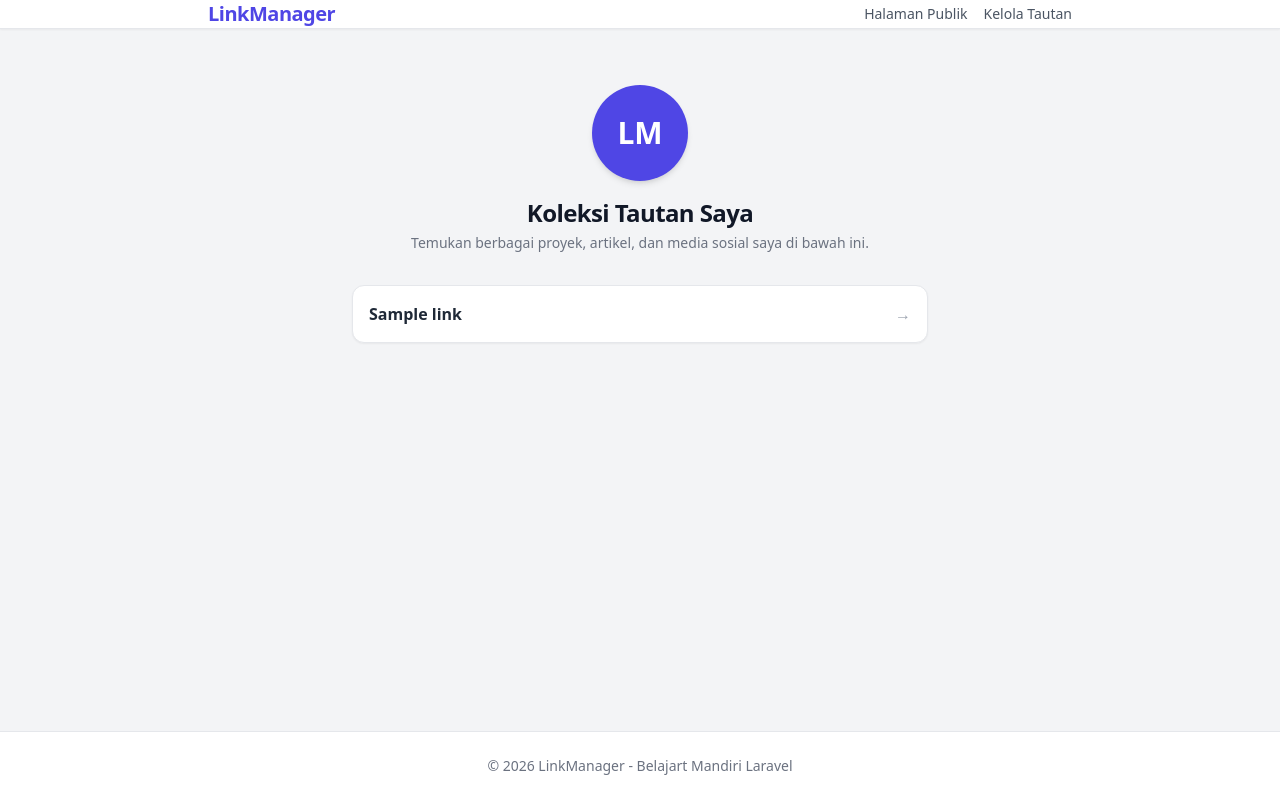
After one commit to lino089/Link-Manager, a Laravel app: page / in a window 1280 px wide. The commit adds this page. Run offline with Laravel 12, Linux system fonts and the light colour scheme; tables that the repository leaves empty hold one stand-in row (values such as "Sample post"); some libraries are stand-ins or nearby versions.

Commit message:
Membangun Halaman Depan

```diff
--- a/resources/views/layouts/app.blade.php
+++ b/resources/views/layouts/app.blade.php
@@ -7,7 +7,7 @@
     <title>@yield('title', 'Link Manager')</title>
 
     <!-- Tailwind CSS CDN untk styling cepat -->
-    <script src="https://cdn.tailwinds.com"></script>
+    <script src="https://cdn.tailwindcss.com"></script>
 </head>
 
 <body class="bg-gray-100 text-gray-800 font-sans antialiased min-h-screen flex flex-col">
@@ -20,16 +20,16 @@
             </div>
             <nav class="flex space-x-4">
                 <a href="{{ url('/') }}"
-                    class="text-sm font-medium text-gray-600 hover:text-indigo-600 transaction">Halaman Publik</a>
-                <a href="{{ url('links.index') }}"
-                    class="text-sm font medium text-gray-600 hover:text-indigo-600 transition"> Kelola Tautan</a>
+                    class="text-sm font-medium text-gray-600 hover:text-indigo-600 transition">Halaman Publik</a>
+                <a href="{{ route('links.index') }}"
+                    class="text-sm font-medium text-gray-600 hover:text-indigo-600 transition"> Kelola Tautan</a>
             </nav>
         </div>
     </header>
 
     <!-- 2. Kotak Notifikasi / flash message -->
     @if (session('success'))
-        <div class="max-x-4xl mx-auto px-4 mt-6 w-full">
+        <div class="max-w-4xl mx-auto px-4 mt-6 w-full">
             <div class="bg-green-50 border-l-4 border-green-500 p-4 rounded-r shadow-sm flex items-center justify-between">
                 <div class="flex items-center">
                     <span class="text-green-600 font-bold mr-2">Sukses: </span>
--- /dev/null
+++ b/resources/views/public.blade.php
@@ -0,0 +1,52 @@
+@extends('layouts.app')
+
+@section('content')
+<div class="max-w-xl mx-auto py-6">
+    <!-- 1. Header Profil / Bio Singkat -->
+    <div class="text-center mb-8">
+        <div class="w-24 h-24 bg-indigo-600 text-white text-3xl font-bold rounded-full flex items-center justify-center mx-auto shadow-md mb-4">
+            LM
+        </div>
+        <h1 class="text-2xl font-extrabold text-gray-900 tracking-tight">Koleksi Tautan Saya</h1>
+        <p class="text-sm text-gray-500 mt-1">Temukan berbagai proyek, artikel, dan media sosial saya di bawah ini.</p>
+    </div>
+
+    <!-- 2. Daftar Kartu Tautan -->
+    <div class="space-y-4">
+        @forelse ($links as $link)
+            <a href="{{ route('links.visit', $link) }}"
+                target="_blank"
+                rel="noopener noreferrer"
+                class="block p-4 bg-white rounded-xl shadow-sm border border-gray-200 hover:shadow-md hover:border-indigo-400 hover:scale-[1.01] transition duration-200 group">
+                <div class="flex items-center justify-between">
+                    <div>
+                        <h2 class="text-base font-semibold text-gray-800 group-hover:text-indigo-600 transition">
+                                {{ $link->title }}
+                        </h2>
+                        @if ($link->description)
+                            <p class="text-xs text-gray-500 mt-1 line-clamp-2">
+                                {{ $link->description }}
+                            </p>
+                        @endif
+                    </div>
+                    <!-- Ikon Panah Eksternal -->
+                    <span class="text-gray-400 group-hover:text-indigo-600 group-hover:translate-x-1 transition duration-200 ml-4 flex-shrink-0">
+                        &rarr;
+                    </span>
+                </div>
+            </a>
+        @empty
+            <!-- 3. Tampilan Kosong(Empty State) -->
+             <div class="text-center py-12 px-4 bg-white rounded-xl border border-dashed border-gray-300">
+                <h3 class="text-base font-medium text-gray-700">Belum ada tautan aktif</h3>
+                <p class="text-xs text-gray-500 mt-1 max-w-xs mx-auto">Saat ini belum ada tautan yang dipublikasikan. Silahkan tambahkan tautan baru melalui halaman manajemen.</p>
+                <div class="mt-4">
+                    <a href="{{ route('links.index') }}" class="inline-flex items-center text-xs font-semibold text-indigo-600 hover:text-indigo-800">
+                        Buka Kelola Tautan &rarr;
+                    </a>
+                </div>
+             </div>
+        @endforelse
+    </div>
+</div>
+@endsection
--- a/routes/web.php
+++ b/routes/web.php
@@ -2,10 +2,12 @@
 
 use App\Http\Controllers\LinkController;
 use Illuminate\Support\Facades\Route;
+use App\Models\Link;
 
 Route::get('/', function () {
-    return view('publicPage');
-});
+    $links = Link::where('is_active', true)->latest()->get();
+    return view('public', compact('links'));
+})->name('public');
 
 Route::resource('links', LinkController::class);
 
```
